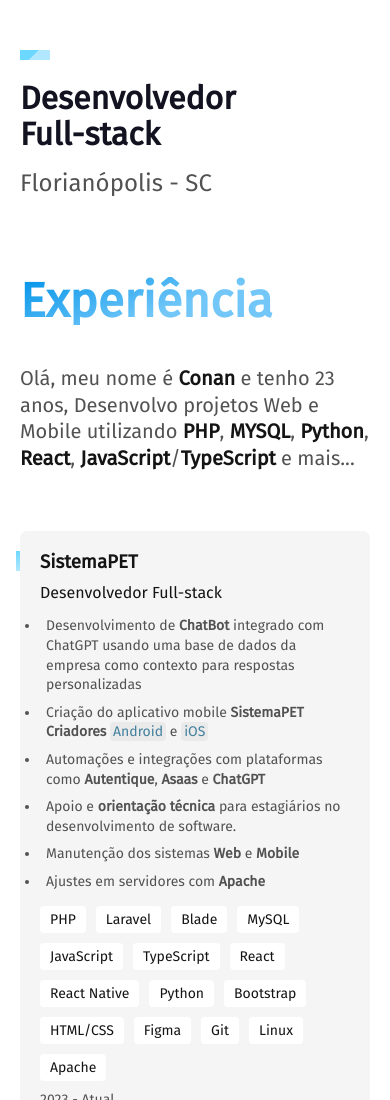
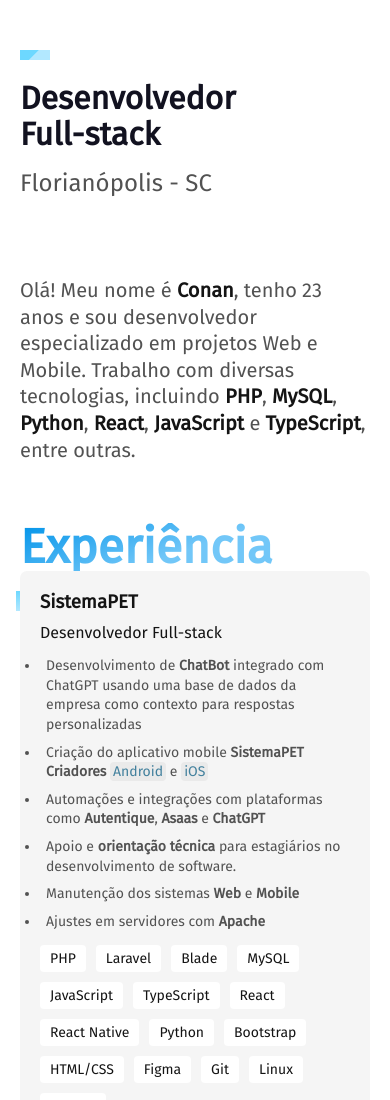
Before and after one commit to C0nanT/portifolio, a plain HTML site: page index.html in a window 390 px wide. Shown: the top 1100 px of the page. Drawn offline with Linux system fonts and the light colour scheme.

Commit message:
fix: corrigindo algumas coisas simples

```diff
--- a/css/experiencia.css
+++ b/css/experiencia.css
@@ -142,7 +142,7 @@
 }
 
 .python:hover {
-  color: #18354d;
+  color: #244e71;
 }
 .python-bg:hover{
   background-color: #18354d;
@@ -239,10 +239,22 @@
   color: #fff;
 }
 
+.sub2{
+  display: none;
+}
+
 @media (max-width: 800px) {
   .experiencia {
     grid-template-columns: 1fr;
     gap: 40px;
+  }
+
+  .experiencia .sub1{
+    display: none;
+  }
+
+  .experiencia .sub2{
+    display: block;
   }
 
   .experiencia .subtitulo {
--- a/index.html
+++ b/index.html
@@ -35,9 +35,11 @@
     </main>
 
     <section id="experiencia" class="experiencia" aria-label="Experiência">
-        <h2 class="subtitulo">Experiência</h2>
+        <h2 class="subtitulo sub1">Experiência</h2>
         <div>
-            <p class="experiencia-texto">Olá, meu nome é <strong class="conan">Conan</strong> e tenho 23 anos, Desenvolvo projetos Web e Mobile utilizando <strong class="transition php">PHP</strong>, <strong class="transition mysql">MYSQL</strong>, <strong class="transition python">Python</strong>, <strong class="transition react">React</strong>, <strong class="transition javascript">JavaScript</strong>/<strong class="transition typescript">TypeScript</strong> e mais...</p>
+            <p class="experiencia-texto">Olá! Meu nome é <strong class="conan">Conan</strong>, tenho 23 anos e sou desenvolvedor especializado em projetos Web e Mobile. Trabalho com diversas tecnologias, incluindo <strong class="transition php">PHP</strong>, <strong class="transition mysql">MySQL</strong>, <strong class="transition python">Python</strong>, <strong class="transition react">React</strong>, <strong class="transition javascript">JavaScript</strong> e <strong class="transition typescript">TypeScript</strong>, entre outras.
+            <h2 class="subtitulo sub2">Experiência</h2>
+
 
             <div class="empresa">
                 <span class="empresa-ano">2023 - Atual</span>
```
